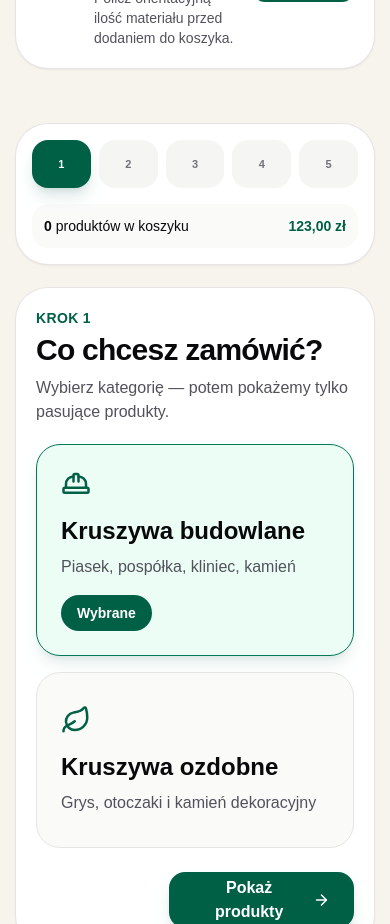
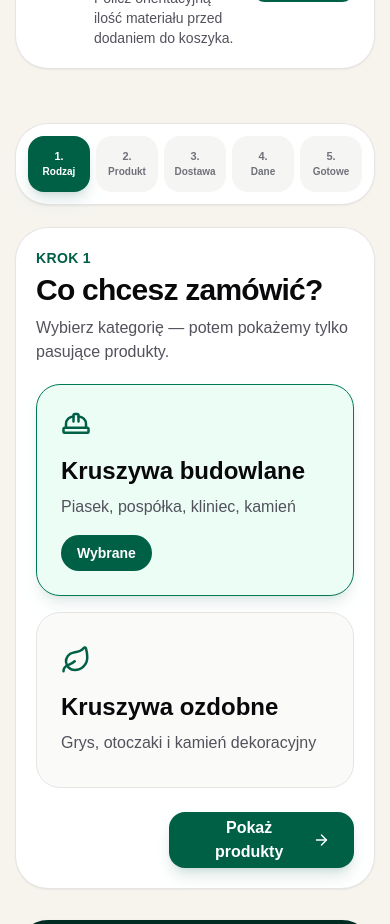
Before and after one commit to idamniedam-glitch/tokitoki, a Next.js app: page / in a window 390 px wide. Shown: the part 1240-2164 px from the top of the page. Built offline with nearby package versions, Linux system fonts and the light colour scheme.

Commit message:
Improve Tokitoki mobile UX and ordering flow

```diff
--- a/app/page.js
+++ b/app/page.js
@@ -500,16 +500,36 @@ function CalculatorBox({ showCalc, setShowCalc, calc, setCalc, calcResult }) {
   );
 }
 
-function OrderProgress({ step, goToStep, cart, totals, zone }) {
+function OrderProgress({ step, goToStep }) {
   return (
-    <section className="mb-6 rounded-[2rem] bg-white p-4 shadow-sm ring-1 ring-stone-200">
-      <div className="grid grid-cols-5 gap-2 text-center text-[11px] font-black md:text-sm">
+    <section className="mb-6 rounded-[2rem] bg-white p-3 shadow-sm ring-1 ring-stone-200 sm:p-4">
+      <div className="grid grid-cols-5 gap-1.5 text-center text-[10px] font-black sm:gap-2 sm:text-sm">
         {steps.map((label, index) => {
           const number = index + 1;
-          return <button key={label} type="button" onClick={() => goToStep(number)} className={`min-h-12 rounded-2xl px-2 transition ${step === number ? "bg-emerald-800 text-white shadow-lg shadow-emerald-900/15" : step > number ? "bg-emerald-50 text-emerald-800" : "bg-stone-100 text-zinc-500"}`}><span className="block md:hidden">{number}</span><span className="hidden md:block">{number}. {label}</span></button>;
+          const isActive = step === number;
+          const isDone = step > number;
+
+          return (
+            <button
+              key={label}
+              type="button"
+              onClick={() => goToStep(number)}
+              className={`flex min-h-14 flex-col items-center justify-center rounded-2xl px-1.5 leading-tight transition sm:min-h-12 sm:flex-row sm:gap-1 sm:px-2 ${
+                isActive
+                  ? "bg-emerald-800 text-white shadow-lg shadow-emerald-900/15"
+                  : isDone
+                  ? "bg-emerald-50 text-emerald-800"
+                  : "bg-stone-100 text-zinc-500"
+              }`}
+            >
+              <span className="text-[11px] sm:text-sm">{number}.</span>
+              <span className="mt-0.5 max-w-full truncate text-[10px] sm:mt-0 sm:text-sm">
+                {label}
+              </span>
+            </button>
+          );
         })}
       </div>
-      <div className="mt-4 flex items-center justify-between rounded-2xl bg-stone-50 p-3 text-sm"><div><b>{cart.length}</b> produktów w koszyku</div><div className="font-black text-emerald-800">{zone?.price === null ? "do potwierdzenia" : currency(totals.brutto)}</div></div>
     </section>
   );
 }
```
